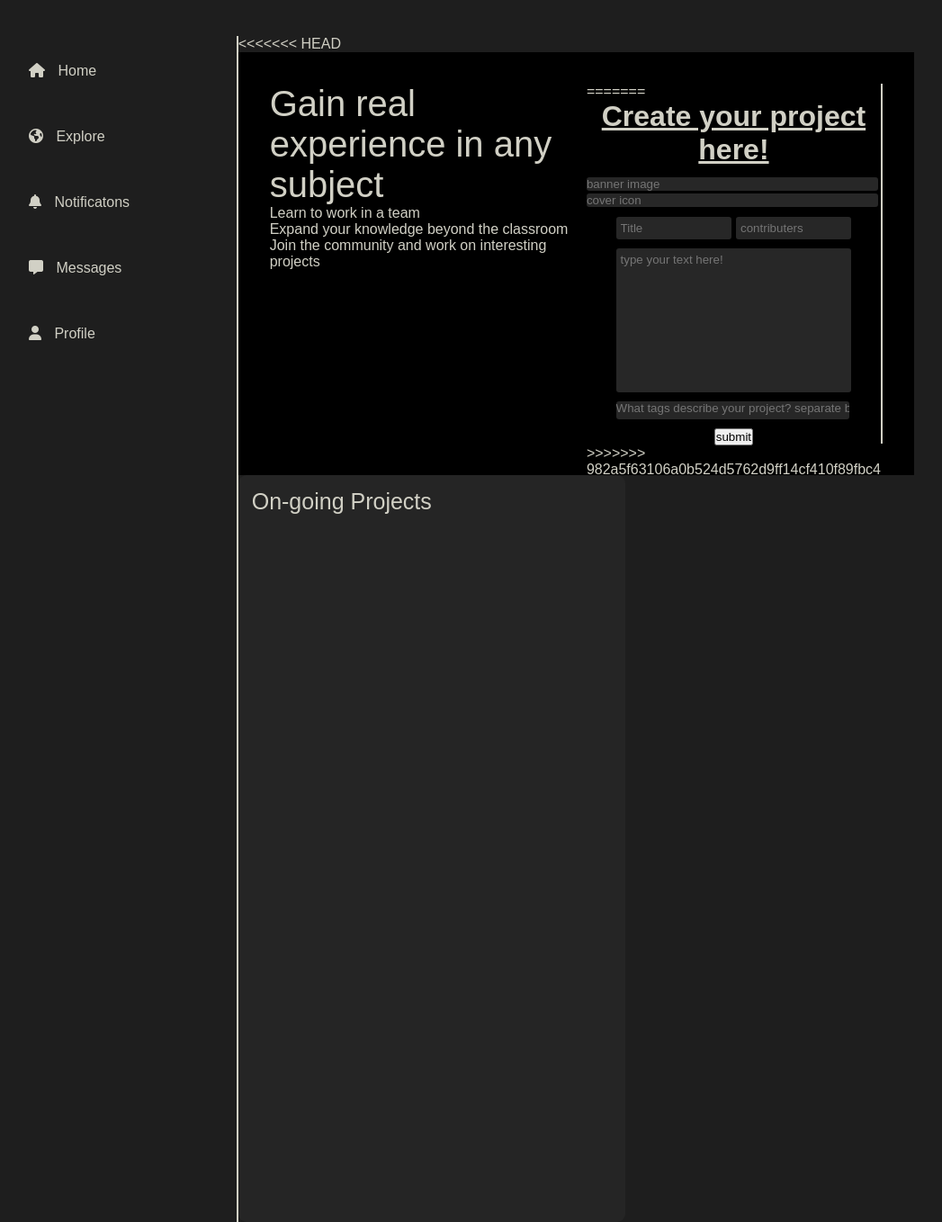
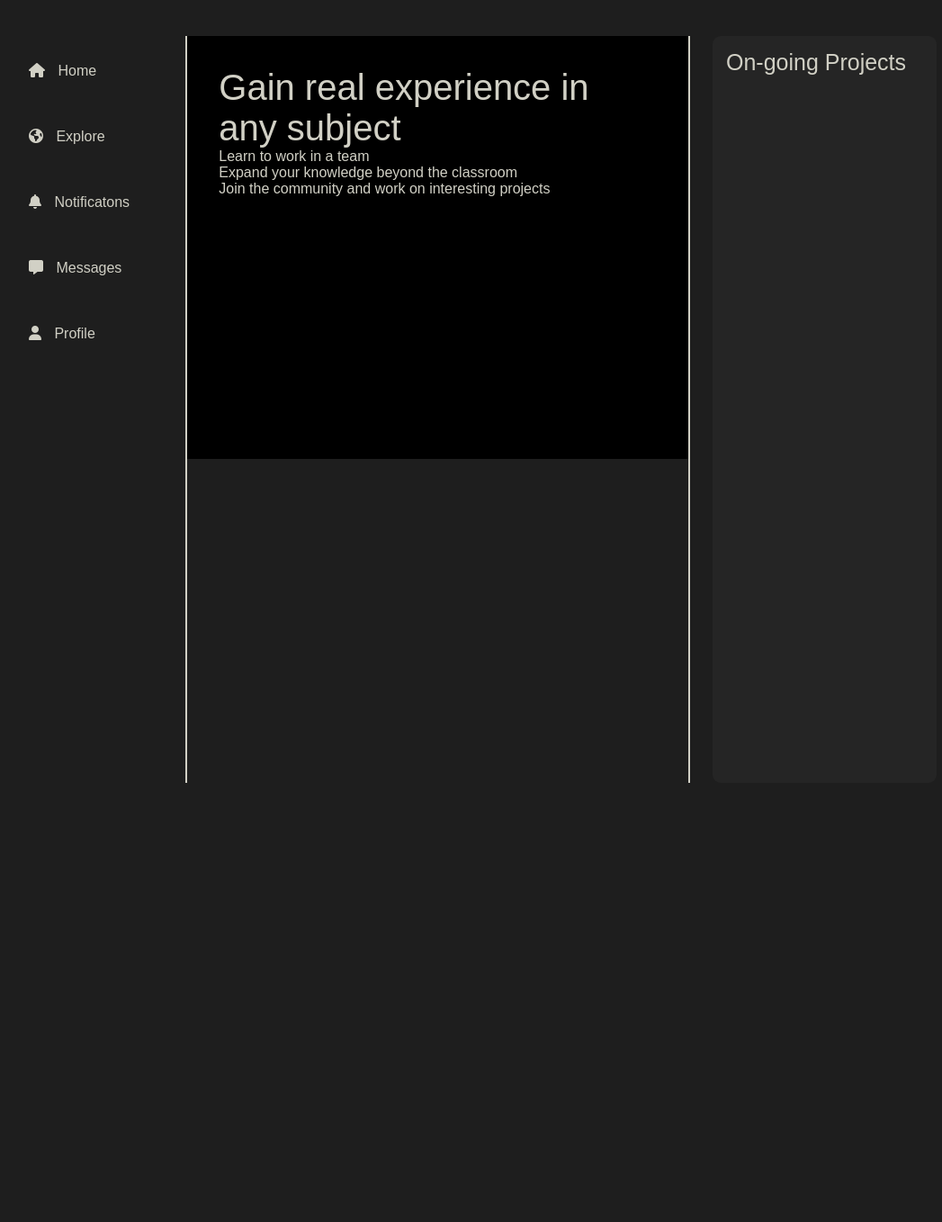
Before and after one commit to youmanyousef/BeeCodersHackathonSpr2022, a Django app: page / in a window 1280 px wide. Shown: the part 35-1393 px from the top of the page at 90% size, without its empty margins (111-1158 px from the left). After the commit the page ends 905 px from the top, so only its background shows below. Run offline with Django 3.2, Linux system fonts and the light colour scheme; data that the repository does not hold is empty; some libraries are stand-ins or nearby versions.

Commit message:
move create to proper doc

```diff
--- a/app/templates/index.html
+++ b/app/templates/index.html
@@ -3,8 +3,7 @@
 {% load static %}
 
 {% block body %}
-<<<<<<< HEAD
-<div class="hero">
+<section class="hero">
     <div class="hero-left">
         <p class="tagline">Gain real experience in any subject</p>
         <ul class="perks">
@@ -15,36 +14,6 @@
     </div>
     <div class="hero-right">
 
-=======
-<div class="Project-Creation">
-<h1 class="title"> Create your project here!</h1>
-
-    <div class="text-input">
-        <form>
-            <div class="images">
-                <input type="text" class="line-0" placeholder="banner image">
-                <input type="text" class="line-0"  placeholder="cover icon">
-            </div>
-            <div class="bottom-text">
-                <div class="line-1">
-                    <input type="text" placeholder="Title" name="title">
-                    <input type="text" placeholder="contributers" name="team">
-
-                </div>
-
-                <textarea class="description" placeholder="type your text here!" rows="10" name="desc"></textarea>
-
-                <div class="tags">
-                    <input type="text"  placeholder="What tags describe your project? separate by commas" name="tag">
-                </div>
-            </div>
-            <div class="button">
-                <input type="button" value="submit">
-            </div>
-
-        </form>
-
->>>>>>> 982a5f63106a0b524d5762d9ff14cf410f89fbc4
     </div>
-</div>
+</section>
 {% endblock %}
```
Also changed, not shown: app/templates/create.html (+34 -18 lines).
